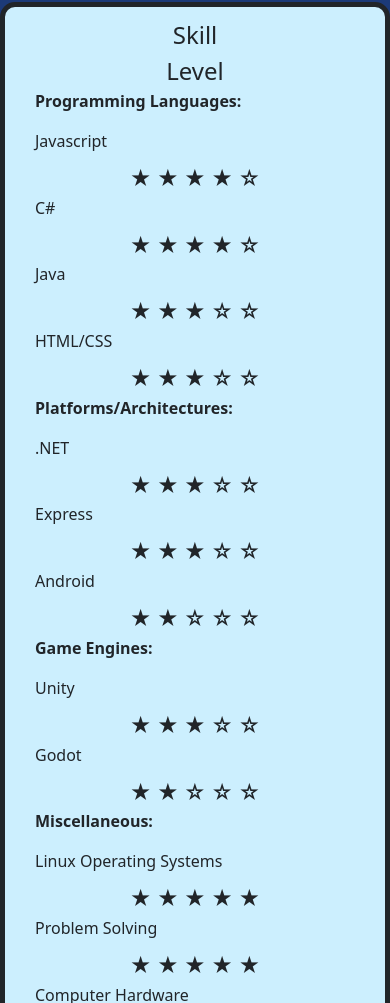
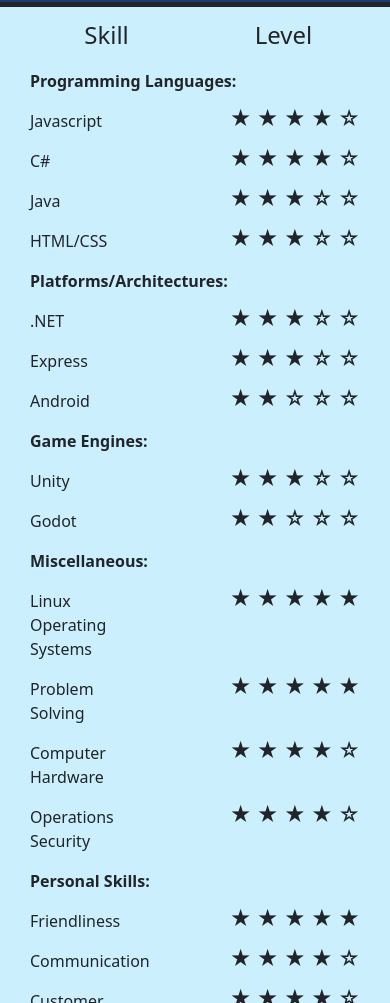
Before and after one commit to GabeDidIt/gabedidit.github.io, a website: page index.html in a window 390 px wide. Shown: the part 997-2000 px from the top of the page. Drawn offline with nearby package versions, Linux system fonts and the light colour scheme.

Commit message:
mobile compatibility

```diff
--- a/css/styles.css
+++ b/css/styles.css
@@ -36,6 +36,8 @@
 
 .face {
   border-radius: 150px;
+  display: block;
+  margin: auto;
 }
 
 .container {
@@ -100,6 +102,7 @@
 @media (max-width: 576px) {
   .stars {
     font-size: 1.3rem;
+    text-align: right;
   }
   .grid-item-left {
     margin-left: 0;
@@ -107,6 +110,18 @@
   }
   .grid-title-text {
     font-size: 1.5rem;
-    margin: auto;
+  }
+  .container {
+    border-radius: 0;
+    border-style: solid none solid none;/* top right bottom left */
+  }
+  /* .intro-card {
+    width: 80%;
+  } */
+}
+
+@media (max-width: 1135px) {
+  .title-name {
+    font-size: 2.2rem;
   }
 }
--- a/index.html
+++ b/index.html
@@ -52,15 +52,24 @@
   <!-- end navbar code -->
 
   <div class="intro-card position-absolute top-50 start-50 translate-middle" id="home">
-    <table>
+    <!-- <table>
       <tr>
-        <td><img class="face" src="images/face.png" alt="my-beautiful-face"></td>
+        <td><img class="face img-fluid" src="images/face.png" alt="my-beautiful-face"></td>
         <td>
           <h1 class="display-4"><u>Gabe Gri</u>gg</h1>
           <p>Hobbiest developer and tech enthusiast</p>
         </td>
       </tr>
-    </table>
+    </table> -->
+    <div class="row align-items-center">
+      <div class="col-md">
+        <img class="face img-fluid" src="images/face.png" alt="my-beautiful-face">
+      </div>
+      <div class="col-md">
+        <h1 class="display-4 title-name"><u>Gabe Gri</u>gg</h1>
+        <p>Hobbiest developer and tech enthusiast</p>
+      </div>
+    </div>
   </div>
 
   <div class="skills" id="skills">
@@ -70,10 +79,10 @@
     <div class="container">
 
       <div class="row">
-        <div class="col-sm">
-          <p class="grid-title-text">Skill</p>
+        <div class="col-sm col-6">
+          <p class="grid-title-text ">Skill</p>
         </div>
-        <div class="col-sm">
+        <div class="col-sm col-6">
           <p class="grid-title-text">Level</p>
         </div>
       </div>
@@ -91,37 +100,37 @@
       </div>
 
       <div class="row">
-        <div class="col-sm">
+        <div class="col-sm col-2">
           <p class="grid-item-left">Javascript</p>
         </div>
-        <div class="col-sm">
+        <div class="col-sm col-10">
           <h2 class="stars">&starf; &starf; &starf; &starf; &star;</h2>
         </div>
       </div>
 
       <div class="row">
-        <div class="col-sm">
+        <div class="col-sm col-2">
           <p class="grid-item-left">C#</p>
         </div>
-        <div class="col-sm">
+        <div class="col-sm col-10">
           <h2 class="stars">&starf; &starf; &starf; &starf; &star;</h2>
         </div>
       </div>
 
       <div class="row">
-        <div class="col-sm">
+        <div class="col-sm col-2">
           <p class="grid-item-left">Java</p>
         </div>
-        <div class="col-sm">
+        <div class="col-sm col-10">
           <h2 class="stars">&starf; &starf; &starf; &star; &star;</h2>
         </div>
       </div>
 
       <div class="row">
-        <div class="col-sm">
+        <div class="col-sm col-2">
           <p class="grid-item-left">HTML/CSS</p>
         </div>
-        <div class="col-sm">
+        <div class="col-sm col-10">
           <h2 class="stars">&starf; &starf; &starf; &star; &star;</h2>
         </div>
       </div>
@@ -133,28 +142,28 @@
       </div>
 
       <div class="row">
-        <div class="col-sm">
+        <div class="col-sm col-2">
           <p class="grid-item-left">.NET</p>
         </div>
-        <div class="col-sm">
+        <div class="col-sm col-10">
           <h2 class="stars">&starf; &starf; &starf; &star; &star;</h2>
         </div>
       </div>
 
       <div class="row">
-        <div class="col-sm">
+        <div class="col-sm col-2">
           <p class="grid-item-left">Express</p>
         </div>
-        <div class="col-sm">
+        <div class="col-sm col-10">
           <h2 class="stars">&starf; &starf; &starf; &star; &star;</h2>
         </div>
       </div>
 
       <div class="row">
-        <div class="col-sm">
+        <div class="col-sm col-2">
           <p class="grid-item-left">Android</p>
         </div>
-        <div class="col-sm">
+        <div class="col-sm col-10">
           <h2 class="stars">&starf; &starf; &star; &star; &star;</h2>
         </div>
       </div>
@@ -166,19 +175,19 @@
       </div>
 
       <div class="row">
-        <div class="col-sm">
+        <div class="col-sm col-2">
           <p class="grid-item-left">Unity</p>
         </div>
-        <div class="col-sm">
+        <div class="col-sm col-10">
           <h2 class="stars">&starf; &starf; &starf; &star; &star;</h2>
         </div>
       </div>
 
       <div class="row">
-        <div class="col-sm">
+        <div class="col-sm col-2">
           <p class="grid-item-left">Godot</p>
         </div>
-        <div class="col-sm">
+        <div class="col-sm col-10">
           <h2 class="stars">&starf; &starf; &star; &star; &star;</h2>
         </div>
       </div>
@@ -190,37 +199,37 @@
       </div>
 
       <div class="row">
-        <div class="col-sm">
+        <div class="col-sm col-2">
           <p class="grid-item-left">Linux Operating Systems</p>
         </div>
-        <div class="col-sm">
+        <div class="col-sm col-10">
           <h2 class="stars">&starf; &starf; &starf; &starf; &starf;</h2>
         </div>
       </div>
 
       <div class="row">
-        <div class="col-sm">
+        <div class="col-sm col-2">
           <p class="grid-item-left">Problem Solving</p>
         </div>
-        <div class="col-sm">
+        <div class="col-sm col-10">
           <h2 class="stars">&starf; &starf; &starf; &starf; &starf;</h2>
         </div>
       </div>
 
       <div class="row">
-        <div class="col-sm">
+        <div class="col-sm col-2">
           <p class="grid-item-left">Computer Hardware</p>
         </div>
-        <div class="col-sm">
+        <div class="col-sm col-10">
           <h2 class="stars">&starf; &starf; &starf; &starf; &star;</h2>
         </div>
       </div>
 
       <div class="row">
-        <div class="col-sm">
+        <div class="col-sm col-2">
           <p class="grid-item-left">Operations Security</p>
         </div>
-        <div class="col-sm">
+        <div class="col-sm col-10">
           <h2 class="stars">&starf; &starf; &starf; &starf; &star;</h2>
         </div>
       </div>
@@ -232,28 +241,28 @@
       </div>
 
       <div class="row">
-        <div class="col-sm">
+        <div class="col-sm col-2">
           <p class="grid-item-left">Friendliness</p>
         </div>
-        <div class="col-sm">
+        <div class="col-sm col-10">
           <h2 class="stars">&starf; &starf; &starf; &starf; &starf;</h2>
         </div>
       </div>
 
       <div class="row">
-        <div class="col-sm">
+        <div class="col-sm col-2">
           <p class="grid-item-left">Communication</p>
         </div>
-        <div class="col-sm">
+        <div class="col-sm col-10">
           <h2 class="stars">&starf; &starf; &starf; &starf; &star;</h2>
         </div>
       </div>
 
       <div class="row">
-        <div class="col-sm">
+        <div class="col-sm col-2">
           <p class="grid-item-left">Customer Service</p>
         </div>
-        <div class="col-sm">
+        <div class="col-sm col-10">
           <h2 class="stars">&starf; &starf; &starf; &starf; &star;</h2>
         </div>
       </div>
@@ -325,7 +334,8 @@
       <em>H-E-B Grocery</em> <br />
       Responsibilities:
       <ul>
-        <li>Greeted customers in the checkout process and assisted them with bagging groceries and transportation to their car</li>
+        <li>Greeted customers in the checkout process</li>
+        <li>Assisted customers with bagging groceries and transportation to their car</li>
         <li>Returned un-bought items from the front of the grocery store</li>
         <li>Returned shopping carts in the parking lot to the front of the store</li>
       </ul>
@@ -336,7 +346,7 @@
       Austin, Texas <br />
       <em>September 2019 - January 2020</em>
       <h2>Busser</h2>
-      <em>Catfish Parlor</em>
+      <em>Catfish Parlor</em> <br />
       Responsibilities:
       <ul>
         <li>Assisted customers with any requests or spills</li>
```
